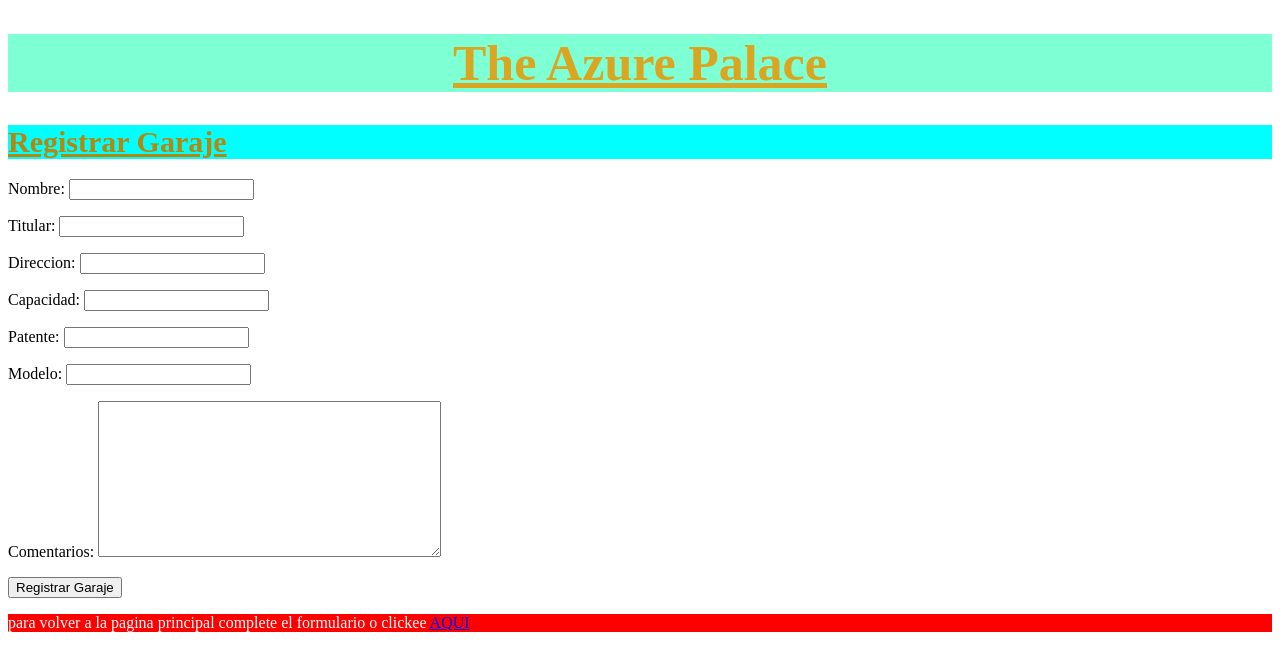
After one commit to MarcosVillardi/Entrega-Proyecto-Final, a Django app: page /registrar_garaje/ in a window 1280 px wide. The commit adds this page. Shown: the top 671 px of the page. Run offline with Django 4.2, Linux system fonts and the light colour scheme.

Commit message:
Create, url Garaje

```diff
--- a/project/apps/home/templates/home/base.html
+++ b/project/apps/home/templates/home/base.html
@@ -32,6 +32,8 @@
         </ul>
         <p style="font-size: 20px; "> si se quiere registrar su usuario ingrese a  <a href="crear_cliente">CLIENTE</a></p>
         <p style="font-size: 20px; "> si se quiere registrar su habitacion ingrese a  <a href="registrar_habitacion">HABITACION</a></p>
+        <p style="font-size: 20px; "> si tiene auto y quiere registrar su garaje ingrese a  <a href="registrar_garaje">GAREJE</a></p>
+
 
     {% endblock  %}
 
--- /dev/null
+++ b/project/apps/home/templates/home/registrar_garaje.html
@@ -0,0 +1,12 @@
+{% extends 'home/base.html' %}
+
+{% block content %}
+    <h1 style="text-align:left; font-size: 30px; color: darkgoldenrod; text-decoration: underline; background-color: aqua;">Registrar Garaje</h1>
+    <form style="text-align:left" action="" method="post">
+        {% csrf_token %}
+        {{ form.as_p }}
+        <input type="submit" value="Registrar Garaje">
+    </form>
+    <p style="background-color: red;color: white;">para volver a la pagina principal complete el formulario o clickee <a href="{% url 'home:base' %}">AQUI</a></p>
+
+{% endblock %}
--- a/project/apps/home/urls.py
+++ b/project/apps/home/urls.py
@@ -5,4 +5,5 @@ urlpatterns = [
     path('', views.base, name='base'),
     path('crear_cliente/', views.crear_cliente, name='crear_cliente'),
     path('registrar_habitacion/', views.registrar_habitacion, name='registrar_habitacion'),
+    path('registrar_garaje/', views.registrar_garaje, name='registrar_garaje'),
 ]
--- a/project/apps/home/views.py
+++ b/project/apps/home/views.py
@@ -25,3 +25,14 @@ def registrar_habitacion(request):
         form = forms.ReservaForm()
         context = {'form': form}
     return render(request, 'home/registrar_habitacion.html',context)
+
+def registrar_garaje(request):
+    if request.method == 'POST':
+        form = forms.GarajeForm(request.POST)
+        if form.is_valid():
+            form.save()
+            return redirect('home:base')
+    else:
+        form = forms.GarajeForm()
+        context = {'form': form}
+    return render(request, 'home/registrar_garaje.html',context)
```
